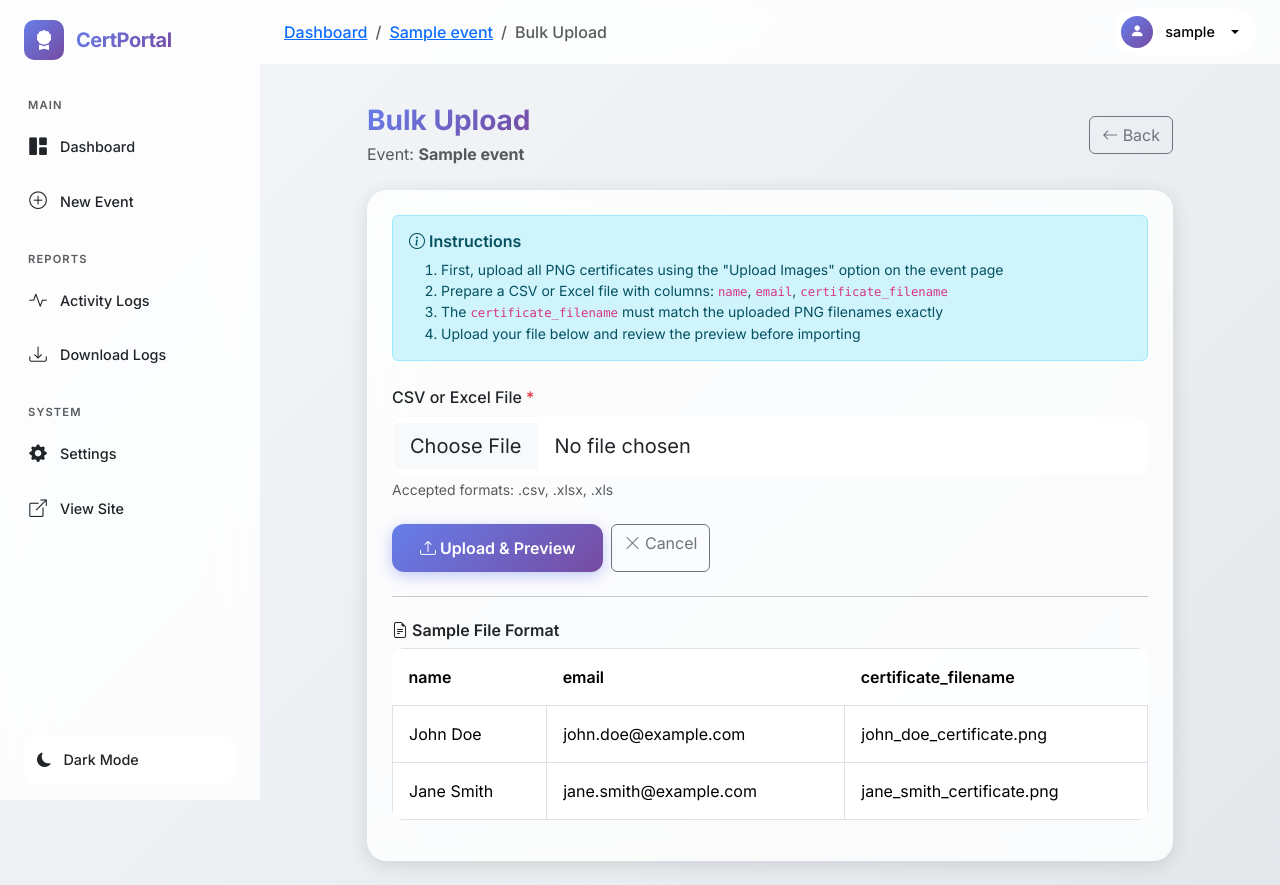
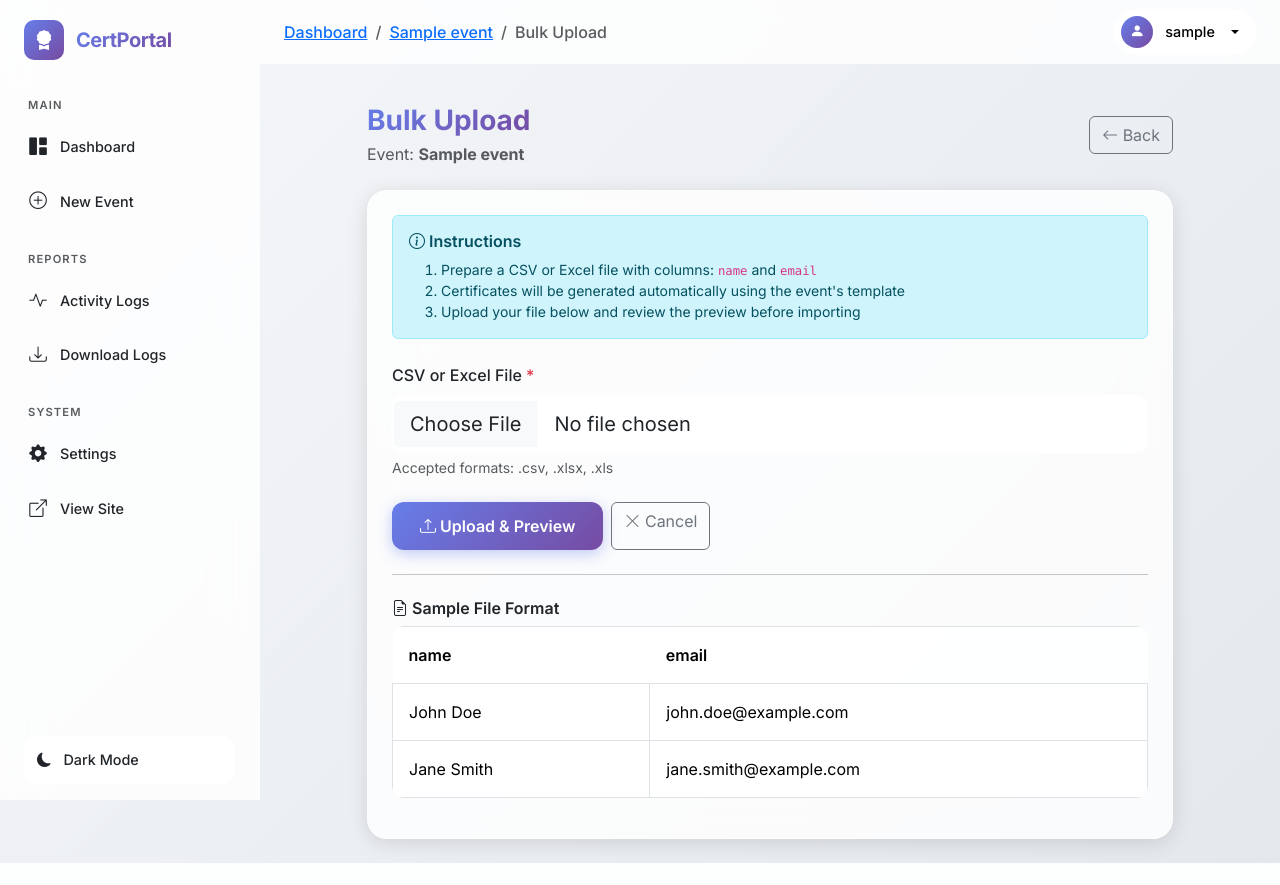
Before and after one commit to vitccacm/certificate-generator, a Flask app: page /admin/events/1/bulk-upload in a window 1280 px wide. After the commit the page ends 863 px from the top, so only its background shows below. Run offline with Flask 2, Linux system fonts and the light colour scheme; the visitor is signed in with stand-in values (Sample User, id 1); tables that the repository leaves empty hold one stand-in row (values such as "Sample post").

Commit message:
fix: bulk upload now supports unlimited rows
- Removed storing preview_data in session cookie (was hitting 4KB limit)
- Now re-parses CSV/Excel file during confirmation
- Added proper duplicate checking and validation during import
- Updated UI to show only name and email fields (removed certificate_filename)
- Shows count of skipped entries in success message

```diff
--- a/app/routes/admin.py
+++ b/app/routes/admin.py
@@ -696,8 +696,8 @@ def bulk_upload(event_id):
                     'errors': ', '.join(errors) if errors else None
                 })
 
-            # Store in session for confirmation
-            session['bulk_upload_data'] = preview_data
+            # Store only minimal data in session (file path and event_id, NOT the preview data)
+            # This avoids Flask's 4KB session cookie limit
             session['bulk_upload_event_id'] = event_id
             session['bulk_upload_file'] = upload_path
 
@@ -721,53 +721,92 @@ def bulk_upload(event_id):
 def bulk_upload_confirm():
     """
     Confirm and process bulk upload.
+    Re-parses the file to avoid session size limits.
     """
-    preview_data = session.get('bulk_upload_data', [])
     event_id = session.get('bulk_upload_event_id')
     upload_path = session.get('bulk_upload_file')
 
-    if not preview_data or not event_id:
+    if not event_id or not upload_path:
         flash('No upload data found. Please try again.', 'error')
         return redirect(url_for('admin.dashboard'))
 
+    if not os.path.exists(upload_path):
+        flash('Upload file not found. Please try again.', 'error')
+        session.pop('bulk_upload_event_id', None)
+        session.pop('bulk_upload_file', None)
+        return redirect(url_for('admin.dashboard'))
+
     event = Event.query.get(event_id)
+    if not event:
+        flash('Event not found.', 'error')
+        if os.path.exists(upload_path):
+            os.remove(upload_path)
+        session.pop('bulk_upload_event_id', None)
+        session.pop('bulk_upload_file', None)
+        return redirect(url_for('admin.dashboard'))
 
-    # Import valid records only
-    imported_count = 0
-    for record in preview_data:
-        if record['valid']:
-            # For template-based events, certificate_filename should be None
-            cert_filename = record['certificate_filename']
-            if cert_filename == '(Template)':
-                cert_filename = None
+    try:
+        # Re-parse the file
+        filename = os.path.basename(upload_path)
+        if filename.endswith('.csv'):
+            df = pd.read_csv(upload_path)
+        else:
+            df = pd.read_excel(upload_path)
+
+        # Import valid records only
+        imported_count = 0
+        skipped_count = 0
+
+        for idx, row in df.iterrows():
+            name = str(row['name']).strip() if pd.notna(row['name']) else ''
+            email = str(row['email']).strip().lower() if pd.notna(row['email']) else ''
+
+            # Skip invalid rows
+            if not name or not email or not validate_email(email):
+                skipped_count += 1
+                continue
+
+            # Check for duplicate
+            existing = Participant.query.filter_by(event_id=event_id, email=email).first()
+            if existing:
+                skipped_count += 1
+                continue
 
             participant = Participant(
                 event_id=event_id,
-                name=record['name'],
-                email=record['email'],
-                certificate_filename=cert_filename
+                name=name,
+                email=email,
+                certificate_filename=None  # Uses template
             )
             db.session.add(participant)
             imported_count += 1
 
-    log_admin_action(
-        admin_id=session.get('admin_id'),
-        action='bulk_upload',
-        details=f'Bulk imported {imported_count} participants to event: {event.name if event else event_id}',
-        ip_address=request.remote_addr
-    )
-    db.session.commit()
+        log_admin_action(
+            admin_id=session.get('admin_id'),
+            action='bulk_upload',
+            details=f'Bulk imported {imported_count} participants to event: {event.name} (skipped {skipped_count})',
+            ip_address=request.remote_addr
+        )
+        db.session.commit()
 
-    # Cleanup
-    if upload_path and os.path.exists(upload_path):
-        os.remove(upload_path)
+        # Cleanup
+        if os.path.exists(upload_path):
+            os.remove(upload_path)
 
-    session.pop('bulk_upload_data', None)
-    session.pop('bulk_upload_event_id', None)
-    session.pop('bulk_upload_file', None)
+        session.pop('bulk_upload_event_id', None)
+        session.pop('bulk_upload_file', None)
 
-    flash(f'Successfully imported {imported_count} participants.', 'success')
-    return redirect(url_for('admin.event_detail', event_id=event_id))
+        flash(f'Successfully imported {imported_count} participants. Skipped {skipped_count} invalid/duplicate entries.', 'success')
+        return redirect(url_for('admin.event_detail', event_id=event_id))
+
+    except Exception as e:
+        db.session.rollback()
+        if os.path.exists(upload_path):
+            os.remove(upload_path)
+        session.pop('bulk_upload_event_id', None)
+        session.pop('bulk_upload_file', None)
+        flash(f'Error processing upload: {str(e)}', 'error')
+        return redirect(url_for('admin.event_detail', event_id=event_id))
 
 
 @admin_bp.route('/bulk-upload/cancel', methods=['POST'])
@@ -782,7 +821,6 @@ def bulk_upload_cancel():
     if upload_path and os.path.exists(upload_path):
         os.remove(upload_path)
 
-    session.pop('bulk_upload_data', None)
     session.pop('bulk_upload_event_id', None)
     session.pop('bulk_upload_file', None)
 
--- a/app/templates/admin/bulk_upload.html
+++ b/app/templates/admin/bulk_upload.html
@@ -32,11 +32,8 @@
             <div class="alert alert-info mb-4">
                 <h6 class="fw-semibold"><i class="bi bi-info-circle"></i> Instructions</h6>
                 <ol class="mb-0 small">
-                    <li>First, upload all PNG certificates using the "Upload Images" option on the event page</li>
-                    <li>Prepare a CSV or Excel file with columns: <code>name</code>, <code>email</code>,
-                        <code>certificate_filename</code>
-                    </li>
-                    <li>The <code>certificate_filename</code> must match the uploaded PNG filenames exactly</li>
+                    <li>Prepare a CSV or Excel file with columns: <code>name</code> and <code>email</code></li>
+                    <li>Certificates will be generated automatically using the event's template</li>
                     <li>Upload your file below and review the preview before importing</li>
                 </ol>
             </div>
@@ -71,19 +68,16 @@
                         <tr>
                             <th>name</th>
                             <th>email</th>
-                            <th>certificate_filename</th>
                         </tr>
                     </thead>
                     <tbody>
                         <tr>
                             <td>John Doe</td>
                             <td>john.doe@example.com</td>
-                            <td>john_doe_certificate.png</td>
                         </tr>
                         <tr>
                             <td>Jane Smith</td>
                             <td>jane.smith@example.com</td>
-                            <td>jane_smith_certificate.png</td>
                         </tr>
                     </tbody>
                 </table>
--- a/app/templates/admin/bulk_upload_preview.html
+++ b/app/templates/admin/bulk_upload_preview.html
@@ -64,7 +64,6 @@
                     <th>Status</th>
                     <th>Name</th>
                     <th>Email</th>
-                    <th>Certificate</th>
                     <th>Errors</th>
                 </tr>
             </thead>
@@ -81,7 +80,6 @@
                     </td>
                     <td>{{ record.name or '-' }}</td>
                     <td><small>{{ record.email or '-' }}</small></td>
-                    <td><small>{{ record.certificate_filename or '-' }}</small></td>
                     <td><small class="text-danger">{{ record.errors or '-' }}</small></td>
                 </tr>
                 {% endfor %}
```
